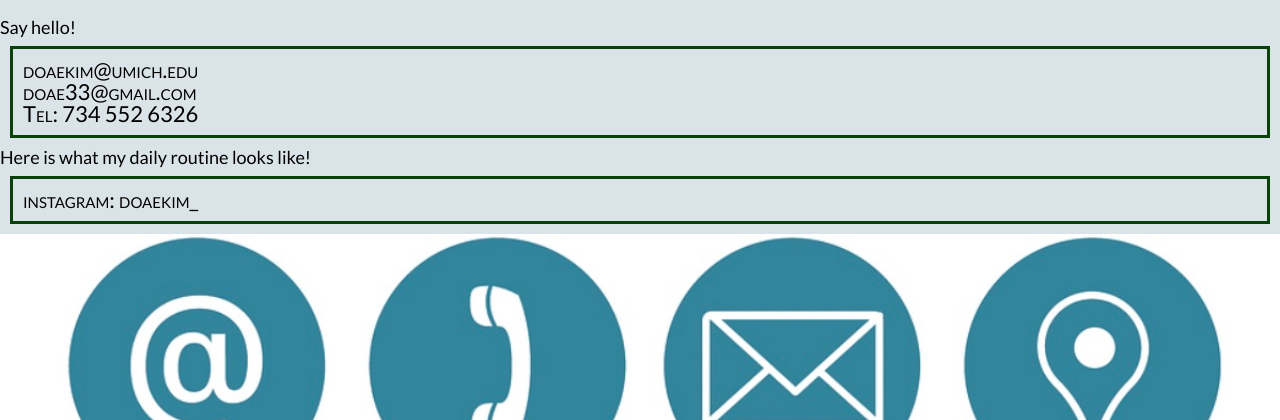
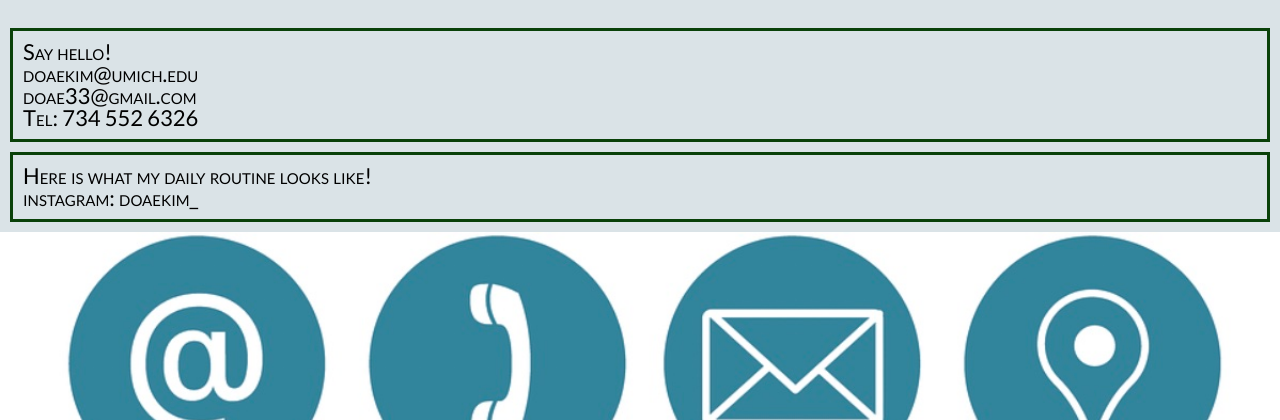
Before and after one commit to doaekim/Progress-Check---Tablet-View-, a plain HTML site: page contact.html in a window 1280 px wide. Shown: the part 380-800 px from the top of the page. Drawn offline with Linux system fonts and the light colour scheme.

Commit message:
Update contact.html

```diff
--- a/contact.html
+++ b/contact.html
@@ -28,15 +28,21 @@
           <p>I have a passion for creating beautiful and delightful experiences." </p>
         </header>
       </main>
-      <h1>Contact</h1>
-        <p> Say hello! </p>
-    <div class="contact-text">
+
+
+      <div><h1>Contact</h1></div>
+        <div class="contact-text">
+
+        <p> Say hello!</p>
     <p>doaekim@umich.edu</p>
     <p>doae33@gmail.com</p>
     <p>Tel: 734 552 6326</p>
   </div>
-  <p> Here is what my daily routine looks like! </p>
+
+
+
   <div class="contact-text">
+    <p> Here is what my daily routine looks like!</p>
     <p> instagram: doaekim_</p>
     </div>
     <img src="images/contact.jpg" alt = "images/contact alt.jpg">
```
